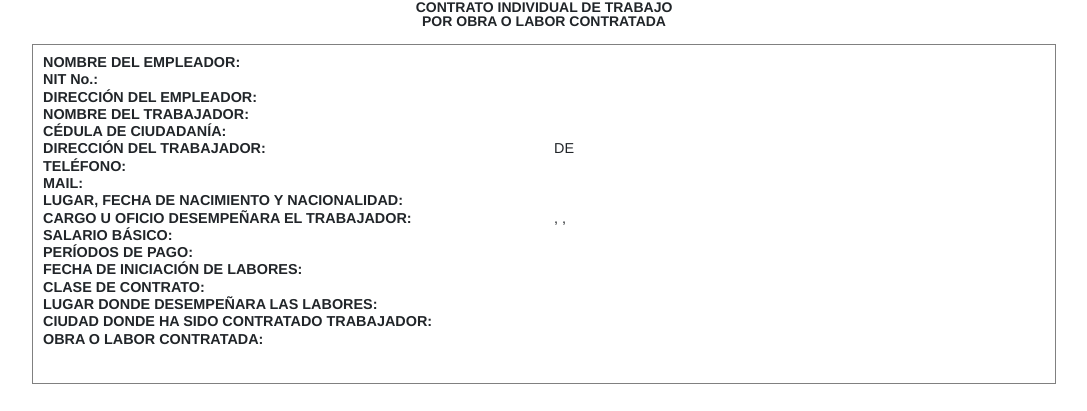
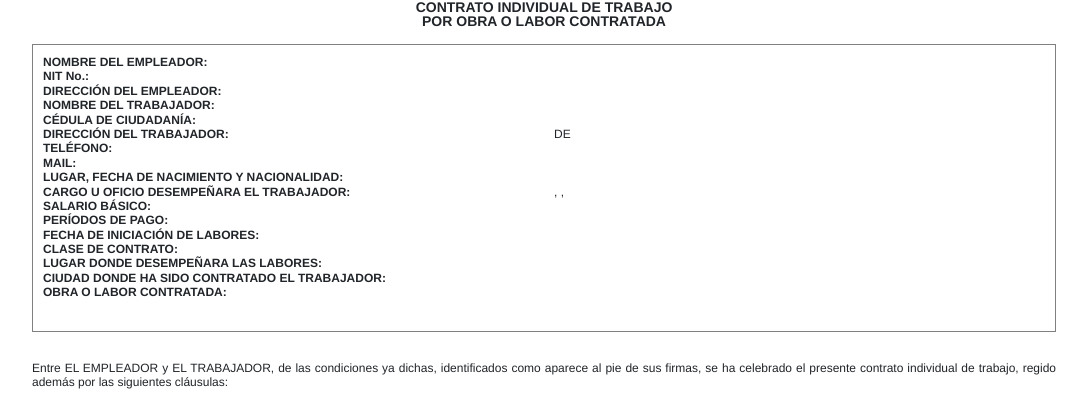
Before and after one commit to diego1996/contract-generator, a Django app: template templates/contracts/individual-employment-contract.html in a window 1280 px wide. Shown: the top 411 px of the page, without its empty margins (96-1183 px from the left). Run offline with Django 4.2, Linux system fonts and the light colour scheme; the template is opened without the code that fills it, so the values that code supplies are empty.

Commit message:
adjust font sizes

```diff
--- a/templates/contracts/individual-employment-contract.html
+++ b/templates/contracts/individual-employment-contract.html
@@ -37,7 +37,7 @@
         }
 
         .text_row {
-            font-size: 0.9em;
+            font-size: 12px;
             font-family: 'Calibri Light', sans-serif;
             line-height: 1.2;
         }
@@ -96,7 +96,7 @@
                 <br>
                 <b>LUGAR DONDE DESEMPEÑARA LAS LABORES:</b>
                 <br>
-                <b>CIUDAD DONDE HA SIDO CONTRATADO TRABAJADOR:</b>
+                <b>CIUDAD DONDE HA SIDO CONTRATADO EL TRABAJADOR:</b>
                 <br>
                 <b>OBRA O LABOR CONTRATADA:</b>
                 <br>
```
